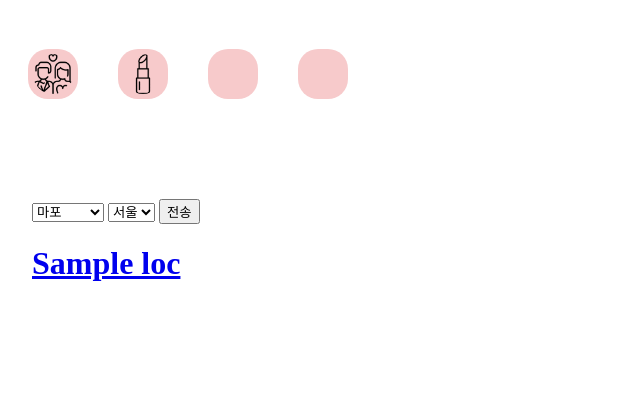
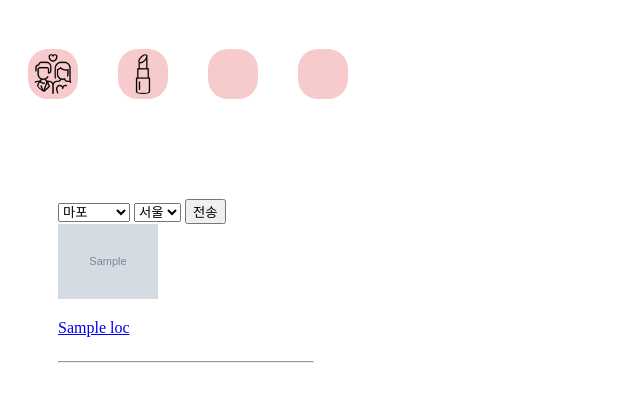
Before and after one commit to Seong3056/wedding_story, a Django app: template templates/index.html in a window 1280 px wide. Shown: the part 51-453 px from the top of the page, without its empty margins (0-640 px from the left). Run offline with Django 5.2, Linux system fonts and the light colour scheme; the template is opened without the code that fills it: most values are stand-ins (such as "Sample title", 1, 10 or a date in 2020); grey boxes marked "Sample" are stand-in pictures.

Commit message:
rebase project

```diff
--- a/static/style.css
+++ b/static/style.css
@@ -42,8 +42,16 @@ header{
         }
 
 
-
+.wd_info{
+    display: flex;
+    flex-direction: column;
+    width: 250px;
+}
+    .wd_info img {
+        width: 100px;
+    }
 #location {
-    width: 95vw;
-    margin: 100px auto;
+    width: 20vw;
+    margin: 100px 0;
+    margin-left: 50px;
 }
--- a/templates/index.html
+++ b/templates/index.html
@@ -34,10 +34,17 @@
             <button type="submit">전송</button>
         </form>
         {% for loc in data%}
-            <div>
-                <a href="{{loc.place_url}}"><h1>{{loc.place_name}}</h1></a>
+            <div class="wd_info">
+                <div class="top">
+                    <img src="{{loc.img_url}}" alt="">
+                </div>
+                <div class="bottom">
+                    <a href="{{loc.place_url}}"><p>{{loc.place_name}}</p></a>
+                </div>
+
                 <!-- <p>{{loc.address_name}}</p> -->
             </div>
+            <hr/>
         {% endfor %}
     </div>
 </body>
```
Also changed, not shown: api/address.py (+22 -8 lines), index/views.py (+10 -7 lines).
